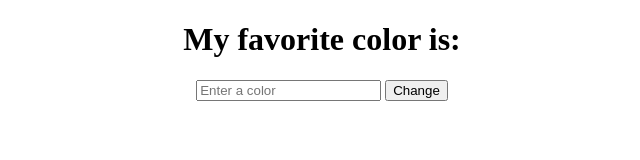
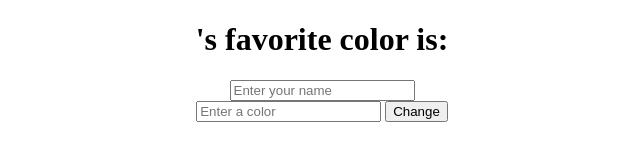
Before and after one commit to mertemr/kayu-bilisim-github, a plain HTML site: page index.html in a window 1280 px wide. Both pictures are taken after a click on the button "Change". Shown: the whole page, without its empty margins (318-958 px from the left). Drawn offline with Linux system fonts and the light colour scheme.

Commit message:
Now user can add his name

```diff
--- a/index.html
+++ b/index.html
@@ -5,12 +5,16 @@
     <script>
         function changeBackgroundColor() {
             var color = document.getElementById("colorInput").value;
+            var name = document.getElementById("nameInput").value;
             document.body.style.backgroundColor = color;
+            document.getElementById("nameHeader").innerText = name + "'s favorite color is:";
         }
     </script>
 </head>
 <body style="text-align: center;">
-    <h1>My favorite color is:</h1>
+    <h1 id="nameHeader">My favorite color is:</h1>
+    <input type="text" id="nameInput" placeholder="Enter your name">
+    <br>
     <input type="text" id="colorInput" placeholder="Enter a color">
     <button onclick="changeBackgroundColor()">Change</button>
 </body>
```
